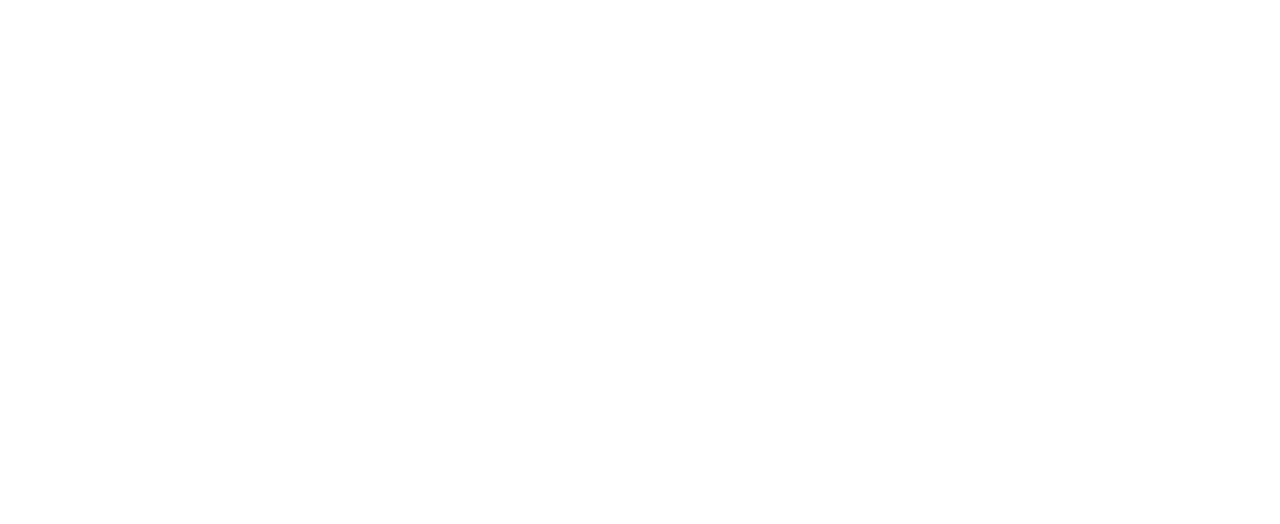
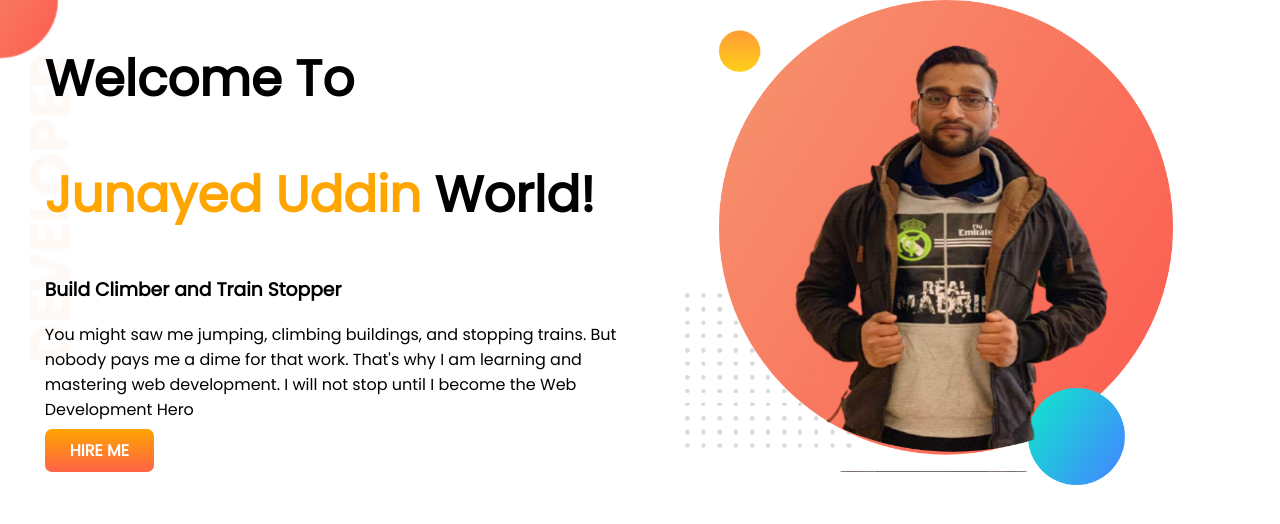
Before and after one commit to kudratulIslam2/Developer_portfolio, a plain HTML site: page index.html in a window 1280 px wide. Drawn offline with Linux system fonts and the light colour scheme.

Commit message:
Top-Banner

```diff
--- a/index.html
+++ b/index.html
@@ -1,13 +1,32 @@
 <!DOCTYPE html>
 <html lang="en">
+
 <head>
     <meta charset="UTF-8">
     <meta http-equiv="X-UA-Compatible" content="IE=edge">
     <meta name="viewport" content="width=device-width, initial-scale=1.0">
     <title>Junayed portfolio</title>
+    <link rel="preconnect" href="https://fonts.googleapis.com">
+    <link rel="preconnect" href="https://fonts.gstatic.com" crossorigin>
+    <link href="https://fonts.googleapis.com/css2?family=Poppins&display=swap" rel="stylesheet">
     <link rel="stylesheet" href="style.css">
 </head>
+
 <body>
+    <section class="top-banner">
+        <div class="half-width">
+            <h1>Welcome To</h1>
+            <h1><span class="orange-color">Junayed Uddin</span> World!</h1>
+            <h3>Build Climber and Train Stopper</h3>
+            <p>You might saw me jumping, climbing buildings, and stopping trains. But nobody pays me a dime for that
+                work.
+                That's why I am learning and mastering web development. I will not stop until I become the Web
+                Development
+                Hero</p>
+            <a class="linkbutton" target="_blank" href="https://www.facebook.com/j0n0u">HIRE ME</a>
+        </div>
+        <div class="half-width"><img src="jay1.png" alt=""></div>
+    </section>
+</body>
 
-</body>
 </html>
--- a/style.css
+++ b/style.css
@@ -0,0 +1,32 @@
+body{
+    font-family: 'Poppins', sans-serif;
+    margin: 0%;
+}
+h1{
+    font-size: 50px;
+}
+.orange-color{
+    color: orange;
+}
+section{
+    display: flex;
+}
+.half-width{
+    width: 50%;
+    padding-left: 3.5%;
+}
+.half-width img{
+    width: 82%;
+}
+.linkbutton{
+    text-decoration: none;
+    background-image: linear-gradient(orange,tomato);
+    color: white;
+    font-weight: 700;
+    padding: 10px 25px;
+    border-radius: 7px;
+}
+.top-banner{
+    background-image: url(images/top-banner.png);
+    background-repeat: no-repeat;
+}
```
Also changed, not shown: images/dream-bg.png (added), images/exp-bg.png (added), images/jhankar.png (added), images/jhankar2.png (added), images/my-bg.png (added), images/my-bg2.png (added), images/top-banner.png (added), jay.jpg (added), jay1.png (added), 7 other files.
